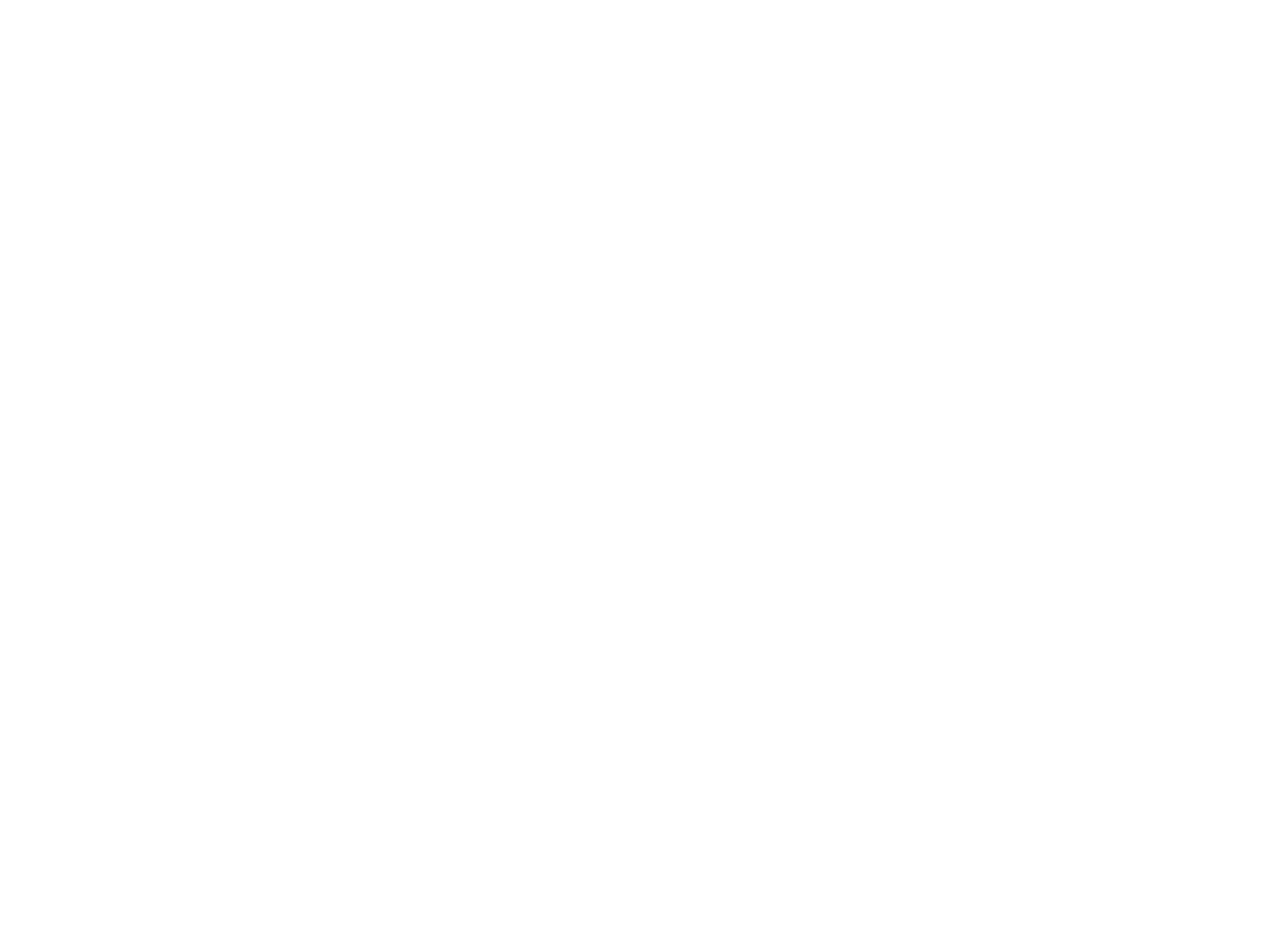
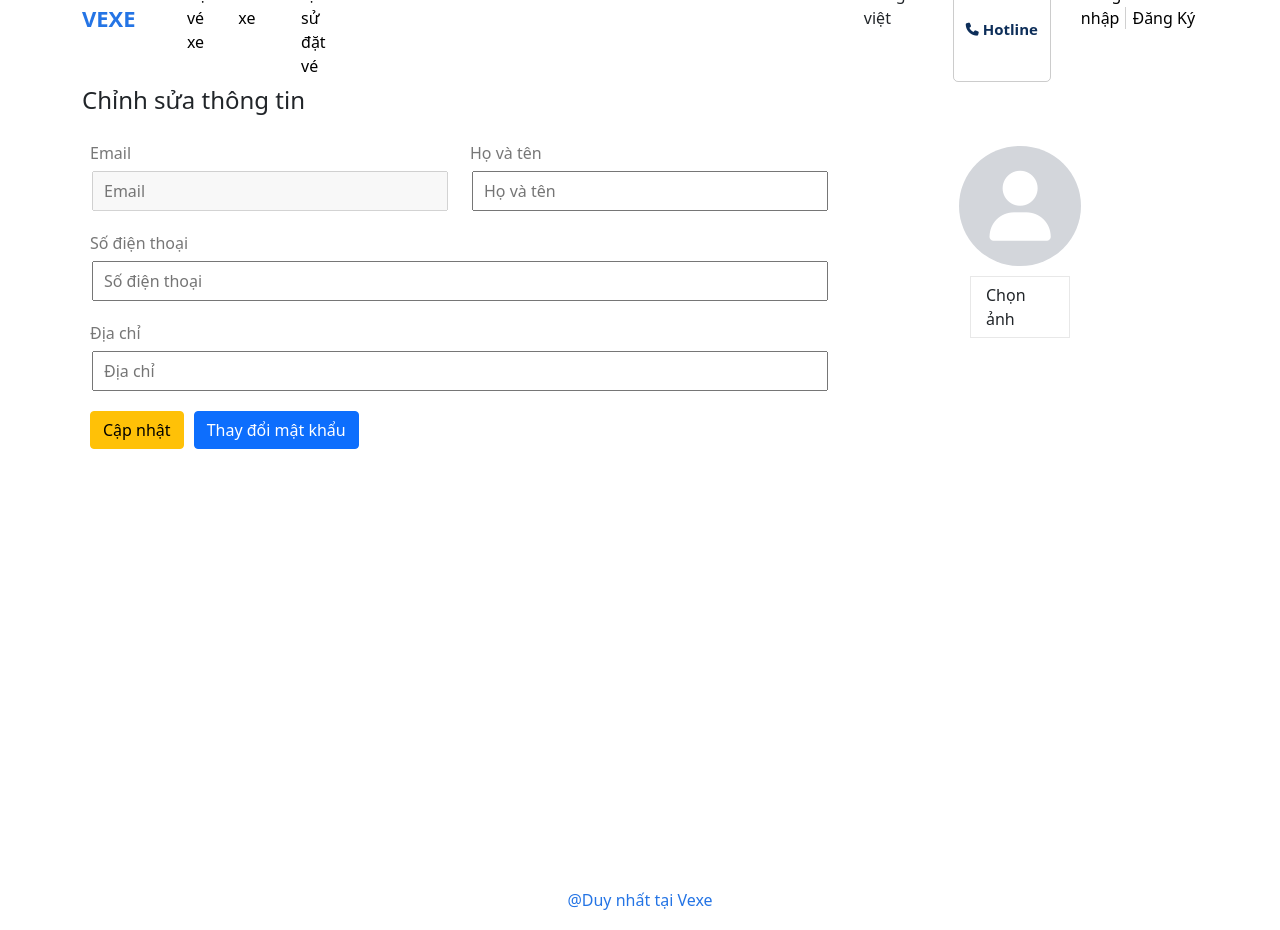
Before and after one commit to thanh280503/new, a React (Create React App) app: page /profile in a window 1280 px wide. Before the commit this address had no page. Before the commit the page ends 800 px from the top, so only its background shows below. Built offline with nearby package versions, Linux system fonts and the light colour scheme.

Commit message:
update profile user

```diff
--- a/src/App.js
+++ b/src/App.js
@@ -15,6 +15,7 @@
 import TripDetail from './page/Admin/ManageTrip/TripDetail/TripDetail';
 import ManageTrip from './page/Admin/ManageTrip/ManageTrip';
 import Trips from './page/Trips/Trips';
+import Profile from './Component/Profile/Profile';
 
 function App() {
   return (
@@ -24,6 +25,7 @@
         <Route path='/login' element={<Login />}></Route>
         <Route path='/register' element={<Register />}></Route>
         <Route path="/trips" element={<Trips />}></Route>
+        <Route path="/profile" element={<Profile />}></Route>
 
         <Route path='/admin' element={<Admin />}></Route>
         <Route path='/admin/manage-user' element={<ManageUser />}></Route>
--- a/src/Component/Profile/Profile.js
+++ b/src/Component/Profile/Profile.js
@@ -4,7 +4,7 @@
 import './Profile.scss'
 import * as actions from '../../store/actions'
 import { connect } from "react-redux"
-import { updatePasswordService, updateUserAdminService } from '../../service/UserService'
+import { updatePasswordService, updateUserAdminService } from '../../services/UserService'
 import { toast } from 'react-toastify'
 import { Button, Modal } from 'react-bootstrap'
 
```
